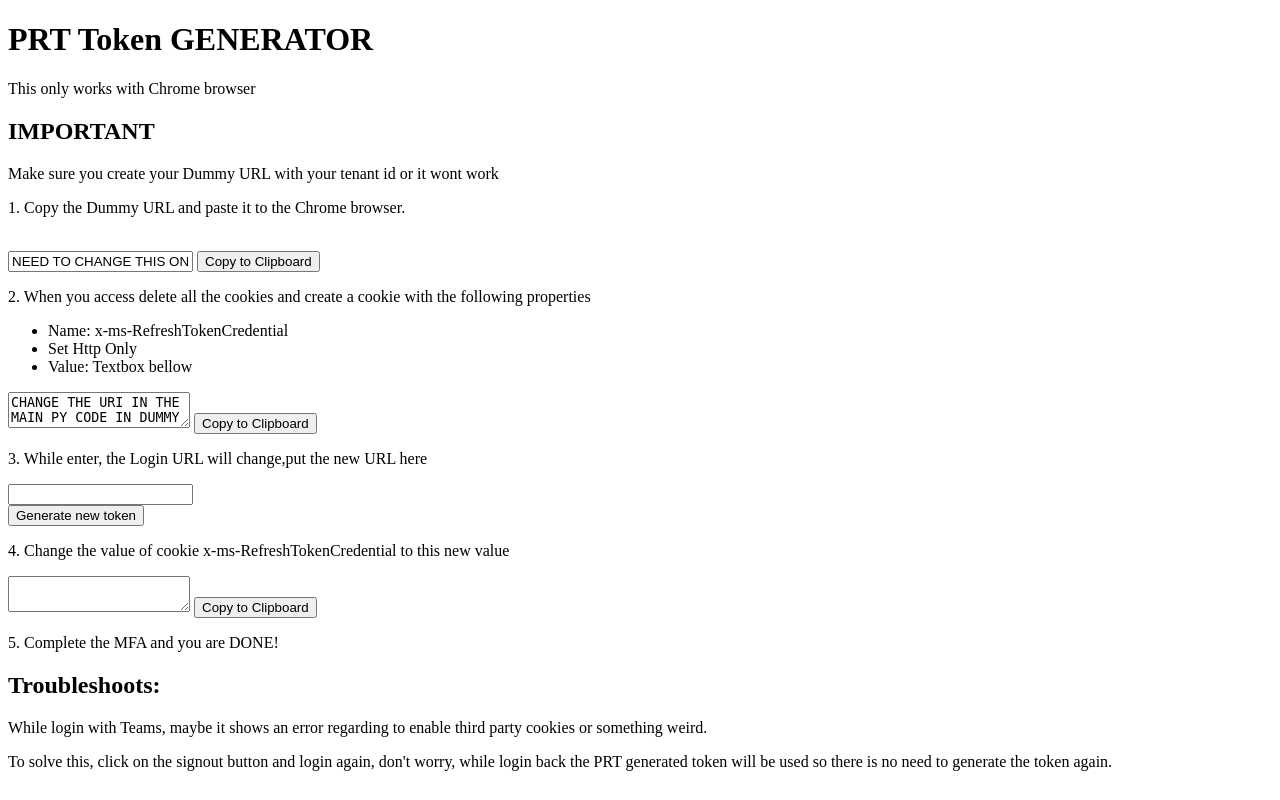
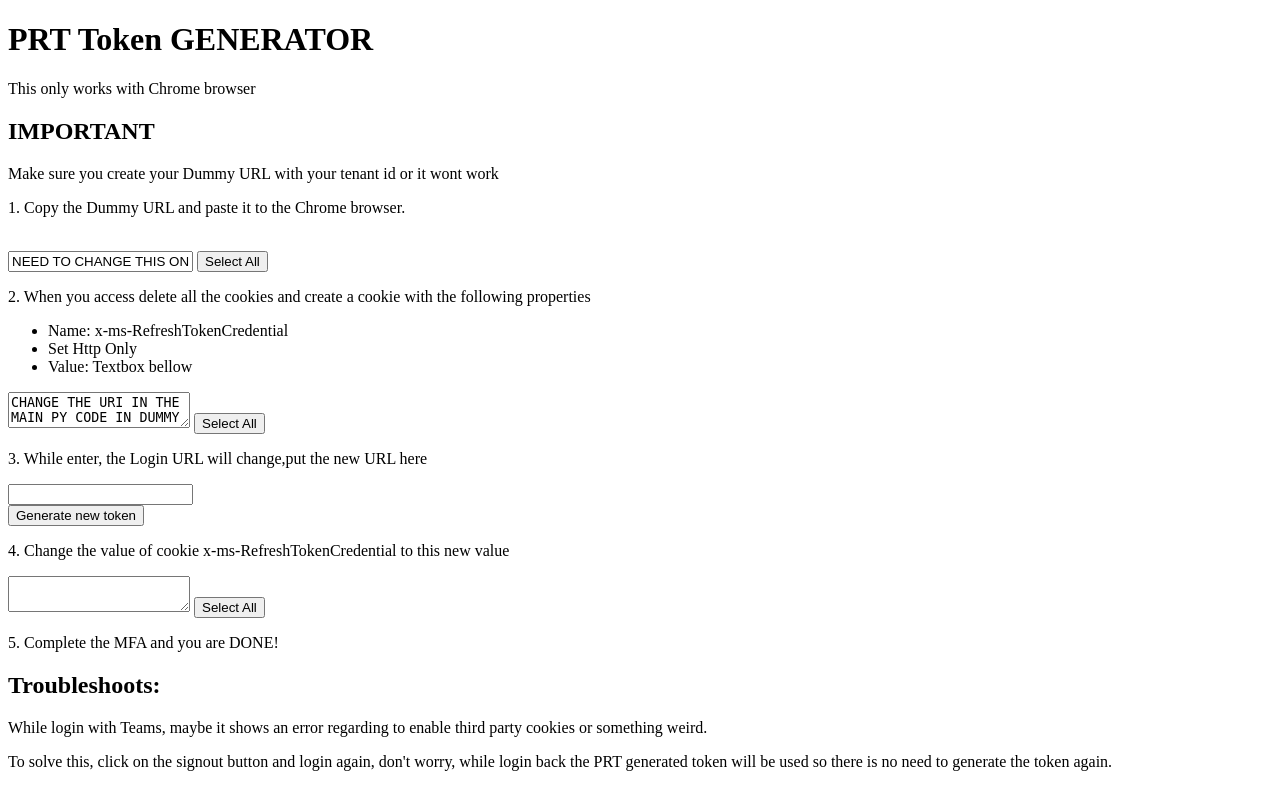
Before and after one commit to Davidc96/PRTGenerator, a Flask app: page / in a window 1280 px wide. Run offline with Flask 2, Linux system fonts and the light colour scheme.

Commit message:
Change copy_clipboard to select_all due an implementation error
navigator.cliboard.writeText needs to be in a secure context HTTPS to work so let's change it to select the text and let the user CTRL+C, CTRL+V

```diff
--- a/templates/generator_template.html
+++ b/templates/generator_template.html
@@ -6,7 +6,7 @@
 </head>
 <body>
     <script>
-        function copy_clipboard(selection)
+        function select_all(selection)
         {
             var value_copy = ""
             if(selection == 0)
@@ -24,9 +24,6 @@
 
             value_copy.select();
             value_copy.setSelectionRange(0, 99999); /* For mobile devices */
-
-            /* Copy the text inside the text field */
-            navigator.clipboard.writeText(value_copy.value);
         }
     </script>
     <H1>PRT Token GENERATOR</H1>
@@ -36,7 +33,7 @@
     <p>1. Copy the Dummy URL and paste it to the Chrome browser.</p>
     <br/>
     <input type="text" readonly value="{{ dummy_uri }}" id="dummy_uri">
-    <button name="copy_clickboard" onclick="copy_clipboard(0);">Copy to Clipboard</button>
+    <button name="copy_clickboard" onclick="select_all(0);">Select All</button>
     <br />
     <p>2. When you access delete all the cookies and create a cookie with the following properties</p>
     <ul>
@@ -45,7 +42,7 @@
         <li>Value: Textbox bellow</li>
     </ul>
     <textarea id="dummy_token">{{ dummy_token }}</textarea>
-    <button name="copy_clickboard" onclick="copy_clipboard(1);">Copy to Clipboard</button>
+    <button name="copy_clickboard" onclick="select_all(1);">Select All</button>
     <form action="" method="POST">
         <p>3. While enter, the Login URL will change,put the new URL here</p>
         <input type="text" name="new_uri">
@@ -54,7 +51,7 @@
     </form>
     <p>4. Change the value of cookie x-ms-RefreshTokenCredential to this new value</p>
     <textarea id="valid_token">{{ new_token }}</textarea>
-    <button name="copy_clickboard" onclick="copy_clipboard(2);">Copy to Clipboard</button>
+    <button name="copy_clickboard" onclick="select_all(2);">Select All</button>
     <p>5. Complete the MFA and you are DONE!</p>
 
     <H2>Troubleshoots:</H2>
```
